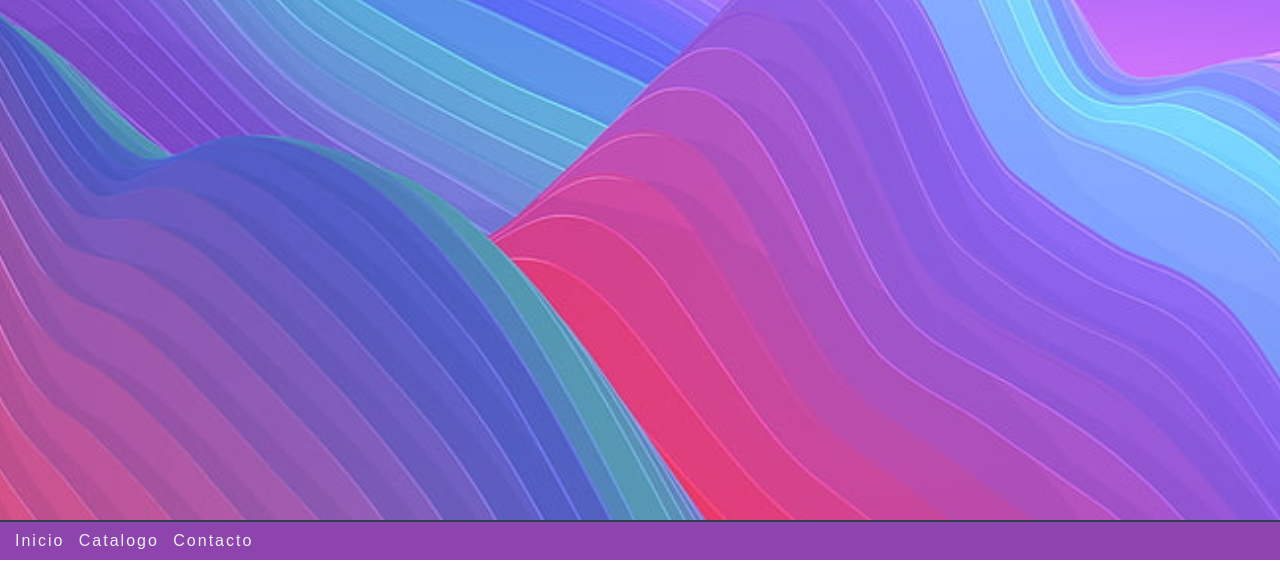
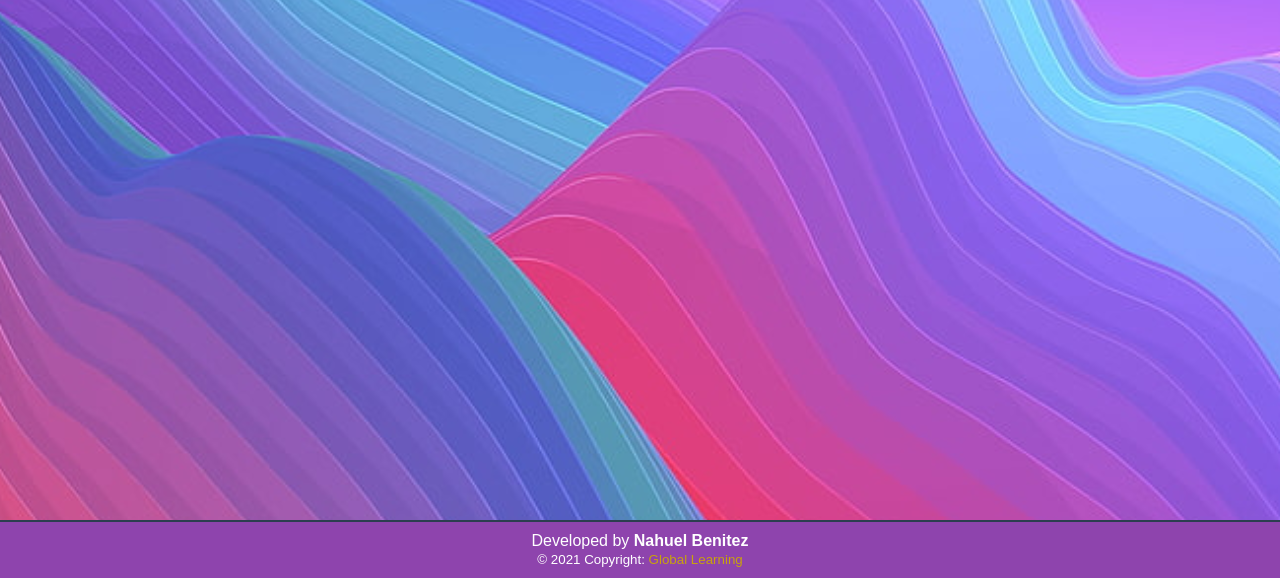
Before and after one commit to NahuelBenitez/PaginaWeb, a plain HTML site: page contact.html in a window 1280 px wide. Shown: the part 256-834 px from the top of the page. Drawn offline with Linux system fonts and the light colour scheme.

Commit message:
First Test-OK

```diff
--- a/contact.html
+++ b/contact.html
@@ -49,17 +49,9 @@
         </article>
     </main>
     <footer>
-        <nav class="myClass">
-            <ul>
-                <li><a href="/">Inicio</a></li>
-                <li>
-                    <a href="catalogo.html">Catalogo</a></li>
-                <li>
-                    <a href="contacto.html">Contacto</a></li>
-            </ul>
-        </nav>
+        <p>Developed by <b>Nahuel Benitez</b></p>
+        <small>© 2021 Copyright: <a href="https://www.globalearning.net/" target="_BLANK">Global Learning</a> </small>
     </footer>
-
 
 </body>
 
--- a/style.css
+++ b/style.css
@@ -66,6 +66,13 @@ footer {
     padding: 10px;
     border-top: solid 2px #2c3e50;
     background-color: #8e44ad;
+    text-align: center;
+    color: white;
+}
+
+footer a {
+    text-decoration: none;
+    color: #c9a30d;
 }
 
 aside,
```
Also changed, not shown: catalogo.html (+2 -9 lines), index.html (+2 -9 lines), order.html (+2 -8 lines).
